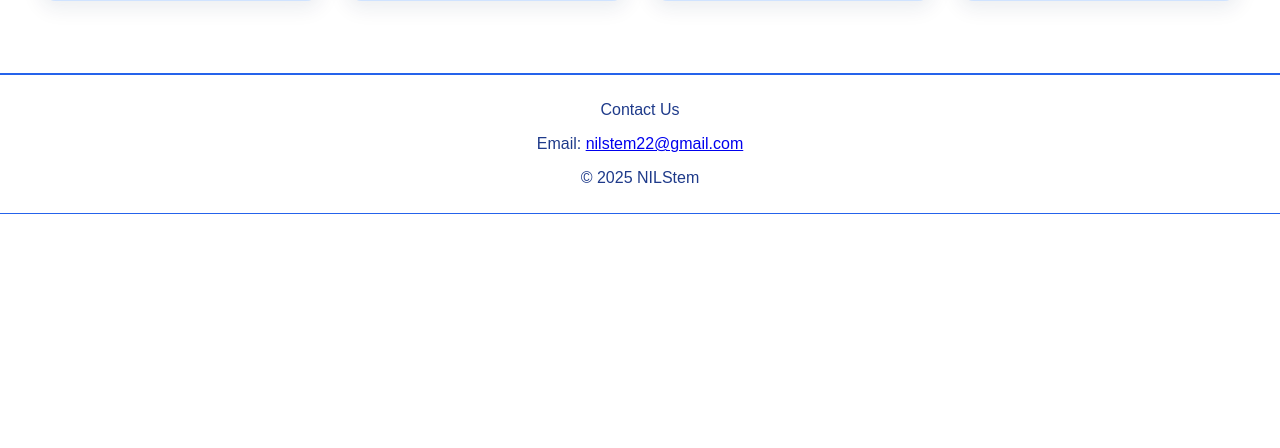
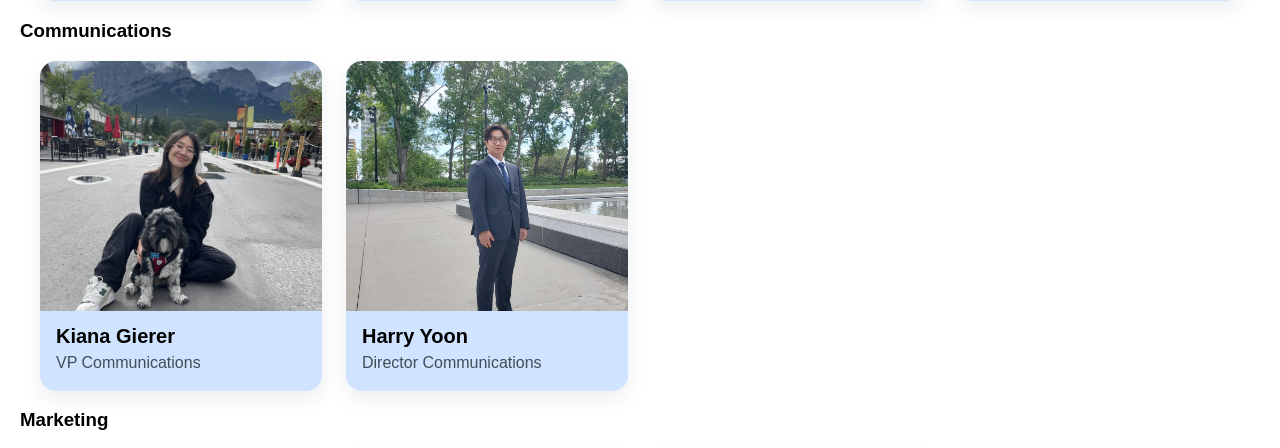
Before and after one commit to fogxl/NilStem, a Flask app: page /about in a window 1280 px wide. Shown: the part 2207-2655 px from the top of the page. Before the commit the page ends 2421 px from the top, so only its background shows below. Run offline with Flask 3, Linux system fonts and the light colour scheme.

Commit message:
updated about page

```diff
--- a/templates/about.html
+++ b/templates/about.html
@@ -197,5 +197,132 @@
       </article>
     </div>
 
+    <h3>Communications</h3>
+
+    <div class="team-grid">
+      <article class="team-card">
+        <div class="card-media">
+          <img src="{{ url_for('static', filename='images/team/kiana.jpg') }}" alt="Kiana Gierer">
+        </div>
+        <div class="card-info">
+          <h3>Kiana Gierer</h3>
+          <p>VP Communications</p>
+        </div>
+        <div class="card-overlay">
+          <div class="overlay-content">
+            <p>She/Her<br>Chemical Engineering</p>
+            <ul>
+              <li>I like playing volleyball and crocheting in my free time.</li>
+              <li>I have a dog named Charlie!</li>
+            </ul>
+          </div>
+        </div>
+      </article>
+
+      <article class="team-card">
+        <div class="card-media">
+          <img src="{{ url_for('static', filename='images/team/harry.jpg') }}" alt="Harry Yoon">
+        </div>
+        <div class="card-info">
+          <h3>Harry Yoon</h3>
+          <p>Director Communications</p>
+        </div>
+        <div class="card-overlay">
+          <div class="overlay-content">
+            <p>He/Him<br>Food Science and Technology</p>
+            <ul>
+              <li>I have 3 skis and 11 baseball bats in my house (5 of the bats are broken and just sitting there).</li>
+              <li>I play baseball, ski and volleyball as a hobby</li>
+              <li>My bucket list is going on Food Tour on New York (eating 7 meals per day)</li>
+            </ul>
+          </div>
+        </div>
+      </article>
+    </div>
+
+    <h3>Marketing</h3>
+
+    <div class="team-grid">
+      <article class="team-card">
+        <div class="card-media">
+          <img src="{{ url_for('static', filename='images/team/michelle.jpg') }}" alt="Michelle Chan">
+        </div>
+        <div class="card-info">
+          <h3>Michelle Chan</h3>
+          <p>VP Marketing</p>
+        </div>
+        <div class="card-overlay">
+          <div class="overlay-content">
+            <p>She/Her<br>Pharmacology</p>
+            <ul>
+              <li>Total adrenaline junkie for thrill rides!</li>
+              <li>Dyed my hair pink for high school grad!</li>
+              <li>Dogs? I got THREE!</li>
+            </ul>
+          </div>
+        </div>
+      </article>
+
+      <article class="team-card">
+        <div class="card-media">
+          <img src="{{ url_for('static', filename='images/team/lulu.jpg') }}" alt="Lulu Xiao">
+        </div>
+        <div class="card-info">
+          <h3>Lulu Xiao</h3>
+          <p>Director Marketing</p>
+        </div>
+        <div class="card-overlay">
+          <div class="overlay-content">
+            <p>She/Her<br>Physiology</p>
+            <ul>
+              <li>I am now iron 3 in league of legends.</li>
+              <li>I can burp on command.</li>
+              <li>I love pickles (can eat a whole jar in an hour)</li>
+            </ul>
+          </div>
+        </div>
+      </article>
+
+      <article class="team-card">
+        <div class="card-media">
+          <img src="{{ url_for('static', filename='images/team/danting.jpg') }}" alt="Danting Zheng">
+        </div>
+        <div class="card-info">
+          <h3>Danting Zheng</h3>
+          <p>Director Marketing</p>
+        </div>
+        <div class="card-overlay">
+          <div class="overlay-content">
+            <p>She/Her<br>Honours Neuroscience</p>
+            <ul>
+              <li>I love Peking duck.</li>
+              <li>I often fall asleep to food reels (creamy, cheesy noodles😩).</li>
+              <li>I did ballet for 7 years.</li>
+            </ul>
+          </div>
+        </div>
+      </article>
+
+      <article class="team-card">
+        <div class="card-media">
+          <img src="{{ url_for('static', filename='images/team/fogil.jpg') }}" alt="Danting Zheng">
+        </div>
+        <div class="card-info">
+          <h3>Danting Zheng</h3>
+          <p>Director Marketing</p>
+        </div>
+        <div class="card-overlay">
+          <div class="overlay-content">
+            <p>She/Her<br>Honours Neuroscience</p>
+            <ul>
+              <li>I love Peking duck.</li>
+              <li>I often fall asleep to food reels (creamy, cheesy noodles😩).</li>
+              <li>I did ballet for 7 years.</li>
+            </ul>
+          </div>
+        </div>
+      </article>
+    </div>
+
   </div>
 {% endblock %}
```
Also changed, not shown: static/images/team/danting.jpg (added), static/images/team/fogil.jpg (added), static/images/team/harry.jpg (added), static/images/team/kiana.jpg (added), 3 other files.
